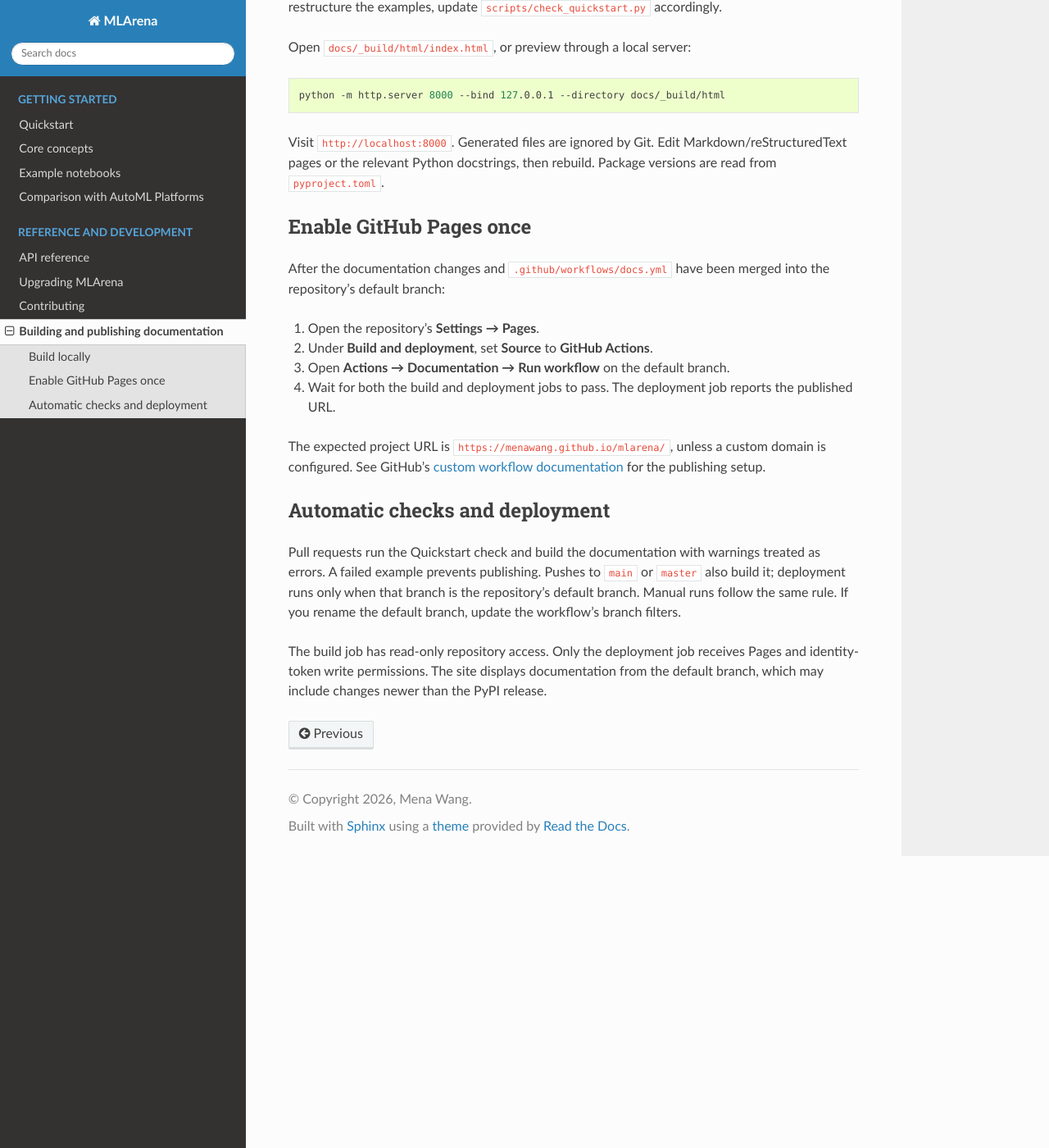
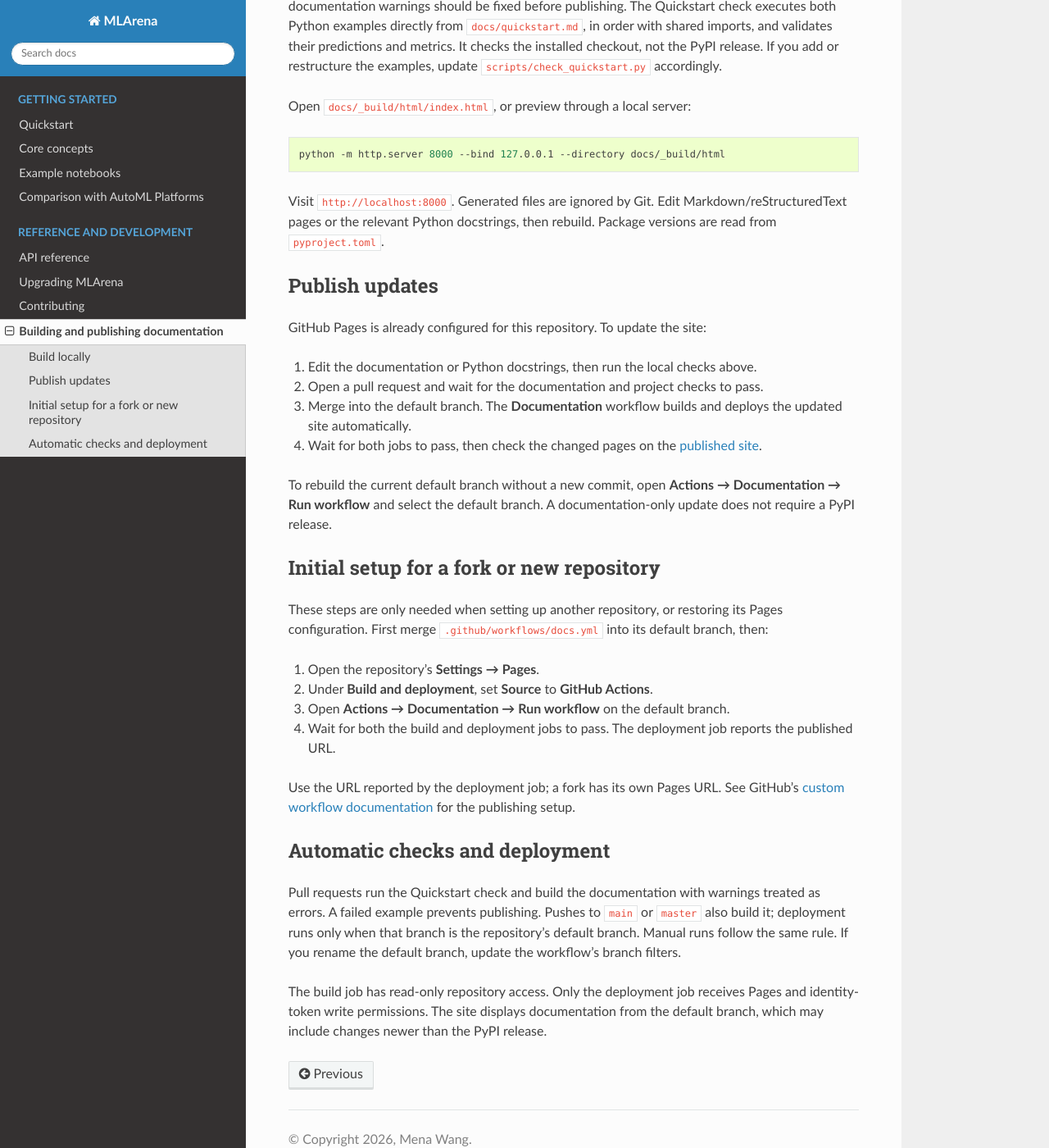
Before and after one commit to MenaWANG/mlarena, a Sphinx documentation site: the page built from docs/publishing.md, in a window 1280 px wide and 1400 px high, scrolled down 488 px. Shown: the whole window at 82% size. Built offline with Sphinx 7.4.7 and the Read the Docs theme 3.1.0, drawn with Linux system fonts in a browser that asks for light colours; some of the changed text lies outside the part shown.

Commit message:
docs: documentation updates

````diff
--- a/docs/publishing.md
+++ b/docs/publishing.md
@@ -1,4 +1,9 @@
 # Building and publishing documentation
+
+The documentation is published at
+[MLArena documentation](https://menawang.github.io/mlarena/) through GitHub Pages.
+It follows the repository's default branch and may include changes newer than
+the PyPI release.
 
 ## Build locally
 
@@ -28,10 +33,26 @@ Visit `http://localhost:8000`. Generated files are ignored by Git.
 Edit Markdown/reStructuredText pages or the relevant Python docstrings, then
 rebuild. Package versions are read from `pyproject.toml`.
 
-## Enable GitHub Pages once
+## Publish updates
 
-After the documentation changes and `.github/workflows/docs.yml` have been
-merged into the repository's default branch:
+GitHub Pages is already configured for this repository. To update the site:
+
+1. Edit the documentation or Python docstrings, then run the local checks above.
+2. Open a pull request and wait for the documentation and project checks to pass.
+3. Merge into the default branch. The **Documentation** workflow builds and
+   deploys the updated site automatically.
+4. Wait for both jobs to pass, then check the changed pages on the
+   [published site](https://menawang.github.io/mlarena/).
+
+To rebuild the current default branch without a new commit, open
+**Actions → Documentation → Run workflow** and select the default branch.
+A documentation-only update does not require a PyPI release.
+
+## Initial setup for a fork or new repository
+
+These steps are only needed when setting up another repository, or restoring
+its Pages configuration. First merge `.github/workflows/docs.yml` into its
+default branch, then:
 
 1. Open the repository's **Settings → Pages**.
 2. Under **Build and deployment**, set **Source** to **GitHub Actions**.
@@ -39,8 +60,8 @@ merged into the repository's default branch:
 4. Wait for both the build and deployment jobs to pass. The deployment job
    reports the published URL.
 
-The expected project URL is `https://menawang.github.io/mlarena/`, unless a
-custom domain is configured. See GitHub's
+Use the URL reported by the deployment job; a fork has its own Pages URL.
+See GitHub's
 [custom workflow documentation](https://docs.github.com/en/pages/getting-started-with-github-pages/using-custom-workflows-with-github-pages)
 for the publishing setup.
 
--- a/llms.txt
+++ b/llms.txt
@@ -4,6 +4,9 @@
 > An algorithm-agnostic machine learning toolkit for model training, diagnostics, and optimization. Built on `mlflow.pyfunc`, it provides a unified interface for any scikit-learn compatible model across classification and regression tasks.
 
 ## Quick Install
+
+For the complete guide and API reference, see the
+[MLArena documentation](https://menawang.github.io/mlarena/).
 
 ```bash
 pip install mlarena==0.5.2
--- a/pyproject.toml
+++ b/pyproject.toml
@@ -6,6 +6,7 @@ authors = ["Mena Wang <ningwang25@gmail.com>"]
 readme = "README.md"
 homepage = "https://github.com/MenaWANG/mlarena"
 repository = "https://github.com/MenaWANG/mlarena"
+documentation = "https://menawang.github.io/mlarena/"
 license = "MIT"
 classifiers = [
     "Development Status :: 4 - Beta",
````
Also changed, not shown: CHANGELOG.md (+3 -0 lines), README.md (+7 -5 lines).
